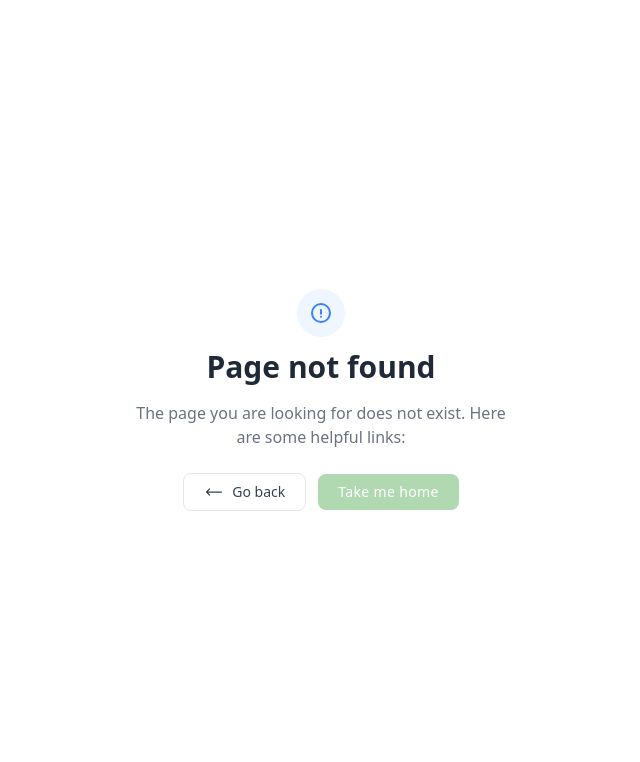
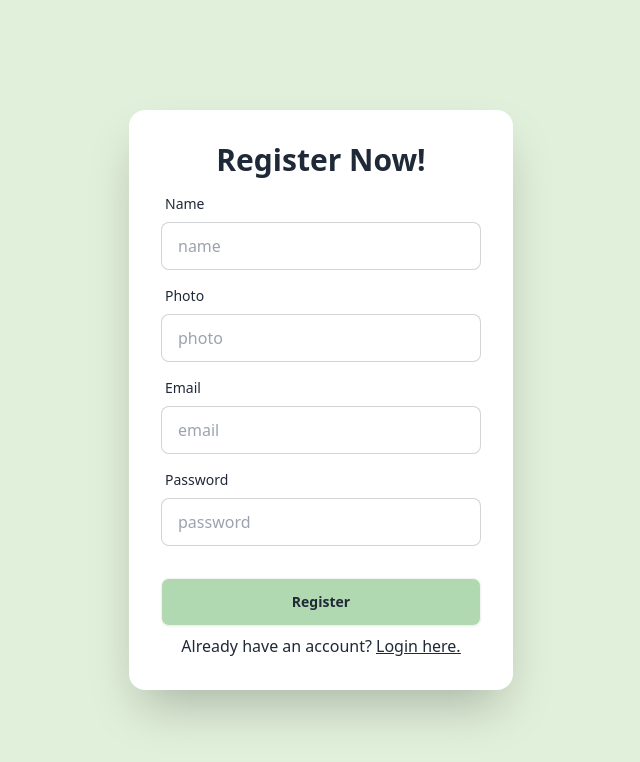
Before and after one commit to mohsinahmedarfat/Bookaroo, a React (Vite) app: page /register in a window 1280 px wide. Before the commit this address had no page. Shown: the top 762 px of the page, without its empty margins (319-959 px from the left). Built offline with nearby package versions, Linux system fonts and the light colour scheme.

Commit message:
add: login and register page and install firebase

```diff
--- a/package.json
+++ b/package.json
@@ -12,8 +12,10 @@
   "dependencies": {
     "@tanstack/react-query": "^5.51.23",
     "axios": "^1.7.4",
+    "firebase": "^10.13.0",
     "react": "^18.3.1",
     "react-dom": "^18.3.1",
+    "react-hook-form": "^7.52.2",
     "react-icons": "^5.3.0",
     "react-router-dom": "^6.26.0"
   },
--- a/src/components/BookCard.jsx
+++ b/src/components/BookCard.jsx
@@ -18,10 +18,10 @@ const BookCard = ({ book }) => {
       <div className="card-body p-4 items-center text-center">
         <h2 className="card-title">{bookName}</h2>
         <p>{description}</p>
-        <div className="font-medium">
+        <div className="flex font-medium">
           <span>{category}</span>
           <span className="mx-2 font-bold">|</span>
-          <span>
+          <span className="flex justify-center items-center gap-2">
             {ratings} <FaStar />
           </span>
           <span className="mx-2 font-bold">|</span>
--- /dev/null
+++ b/src/firebase.config.js
@@ -0,0 +1,21 @@
+// Import the functions you need from the SDKs you need
+import { initializeApp } from "firebase/app";
+import { getAuth } from "firebase/auth";
+// TODO: Add SDKs for Firebase products that you want to use
+// https://firebase.google.com/docs/web/setup#available-libraries
+
+// Your web app's Firebase configuration
+const firebaseConfig = {
+  apiKey: import.meta.env.VITE_apiKey,
+  authDomain: import.meta.env.VITE_authDomain,
+  projectId: import.meta.env.VITE_projectId,
+  storageBucket: import.meta.env.VITE_storageBucket,
+  messagingSenderId: import.meta.env.VITE_messagingSenderId,
+  appId: import.meta.env.VITE_appId,
+};
+
+// Initialize Firebase
+const app = initializeApp(firebaseConfig);
+const auth = getAuth(app);
+
+export default auth;
--- /dev/null
+++ b/src/hooks/useAuth.jsx
@@ -0,0 +1,9 @@
+import { useContext } from "react";
+import { AuthContext } from "../provider/AuthProvider";
+
+const useAuth = () => {
+  const auth = useContext(AuthContext);
+  return auth;
+};
+
+export default useAuth;
--- /dev/null
+++ b/src/pages/authentication/Login.jsx
@@ -0,0 +1,74 @@
+import { useForm } from "react-hook-form";
+import { Link } from "react-router-dom";
+
+const Login = () => {
+  const {
+    register,
+    handleSubmit,
+    formState: { errors },
+  } = useForm();
+
+  const onSubmit = (data) => console.log(data);
+
+  return (
+    <div className="hero bg-[#E1F0DA] min-h-screen">
+      <div className="card bg-base-100 w-full max-w-sm shrink-0 shadow-2xl">
+        <form onSubmit={handleSubmit(onSubmit)} className="card-body">
+          <h1 className="text-center text-3xl font-bold">Login Now!</h1>
+
+          <div className="form-control">
+            <label className="label">
+              <span className="label-text">Email</span>
+            </label>
+            <input
+              type="email"
+              placeholder="email"
+              className="input input-bordered"
+              {...register("email", { required: true })}
+            />
+            {errors.email && (
+              <small className="text-red-400 mt-2">
+                This field is required
+              </small>
+            )}
+          </div>
+
+          <div className="form-control">
+            <label className="label">
+              <span className="label-text">Password</span>
+            </label>
+            <input
+              type="password"
+              placeholder="password"
+              className="input input-bordered"
+              {...register("password", { required: true })}
+            />
+            {errors.password && (
+              <small className="text-red-400 mt-2">
+                This field is required
+              </small>
+            )}
+            <label className="label">
+              <a href="#" className="label-text-alt link link-hover">
+                Forgot password?
+              </a>
+            </label>
+          </div>
+          <div className="form-control mt-6">
+            <button className="btn bg-[#B0D9B1]">Login</button>
+          </div>
+          <div>
+            <h1 className="text-center">
+              Do not have an account?{" "}
+              <span className="underline hover:text-[#1A5319]">
+                <Link to="/register">Register here.</Link>
+              </span>{" "}
+            </h1>
+          </div>
+        </form>
+      </div>
+    </div>
+  );
+};
+
+export default Login;
--- /dev/null
+++ b/src/pages/authentication/Register.jsx
@@ -0,0 +1,100 @@
+import { useForm } from "react-hook-form";
+import { Link } from "react-router-dom";
+
+const Register = () => {
+  const {
+    register,
+    handleSubmit,
+    formState: { errors },
+  } = useForm();
+
+  const onSubmit = (data) => console.log(data);
+
+  return (
+    <div className="hero bg-[#E1F0DA] min-h-screen">
+      <div className="card bg-base-100 w-full max-w-sm shrink-0 shadow-2xl">
+        <form onSubmit={handleSubmit(onSubmit)} className="card-body">
+          <h1 className="text-center text-3xl font-bold">Register Now!</h1>
+
+          <div className="form-control">
+            <label className="label">
+              <span className="label-text">Name</span>
+            </label>
+            <input
+              type="name"
+              placeholder="name"
+              className="input input-bordered"
+              {...register("name", { required: true })}
+            />
+            {errors.name && (
+              <small className="text-red-400 mt-2">
+                This field is required
+              </small>
+            )}
+          </div>
+
+          <div className="form-control">
+            <label className="label">
+              <span className="label-text">Photo</span>
+            </label>
+            <input
+              type="photo"
+              placeholder="photo"
+              className="input input-bordered"
+              {...register("photo")}
+            />
+          </div>
+
+          <div className="form-control">
+            <label className="label">
+              <span className="label-text">Email</span>
+            </label>
+            <input
+              type="email"
+              placeholder="email"
+              className="input input-bordered"
+              {...register("email", { required: true })}
+            />
+            {errors.email && (
+              <small className="text-red-400 mt-2">
+                This field is required
+              </small>
+            )}
+          </div>
+
+          <div className="form-control">
+            <label className="label">
+              <span className="label-text">Password</span>
+            </label>
+            <input
+              type="password"
+              placeholder="password"
+              className="input input-bordered"
+              {...register("password", { required: true })}
+            />
+            {errors.password && (
+              <small className="text-red-400 mt-2">
+                This field is required
+              </small>
+            )}
+          </div>
+          <div className="form-control mt-6">
+            <button className="btn bg-[#B0D9B1] hover:bg-[#D6EFD8] hover:border hover:border-[#508D4E]">
+              Register
+            </button>
+          </div>
+          <div>
+            <h1 className="text-center">
+              Already have an account?{" "}
+              <span className="underline hover:text-[#1A5319]">
+                <Link to="/login">Login here.</Link>
+              </span>{" "}
+            </h1>
+          </div>
+        </form>
+      </div>
+    </div>
+  );
+};
+
+export default Register;
--- a/src/pages/books/Books.jsx
+++ b/src/pages/books/Books.jsx
@@ -5,11 +5,7 @@ import BookCard from "../../components/bookCard";
 const Books = () => {
   const axiosPublic = useAxiosPublic();
 
-  const {
-    data: books = [],
-    isLoading,
-    refetch,
-  } = useQuery({
+  const { data: books = [], isLoading } = useQuery({
     queryKey: ["books"],
     queryFn: async () => {
       const { data } = await axiosPublic.get("/books");
@@ -19,13 +15,16 @@ const Books = () => {
 
   console.log(books);
 
-  books.map((book) => console.log(book));
+  if (isLoading)
+    return (
+      <div className="flex justify-center h-[calc(100vh-64px)] items-center">
+        <span className="loading loading-spinner loading-md bg-[#1A5319]"></span>
+      </div>
+    );
 
   return (
     <div className="my-10">
-      <h1>books are here...</h1>
-
-      <div className="grid grid-cols-3 gap-6">
+      <div className="grid grid-cols-1 md:grid-cols-2 xl:grid-cols-3 gap-6">
         {books.map((book) => (
           <BookCard key={book?._id} book={book}></BookCard>
         ))}
--- /dev/null
+++ b/src/provider/AuthProvider.jsx
@@ -0,0 +1,17 @@
+import { createContext } from "react";
+
+export const AuthContext = createContext(null);
+
+const AuthProvider = ({ children }) => {
+  //   const authInfo = {
+  //     login,
+  //     logout,
+  //   };
+
+  return (
+    // <AuthContext.Provider value={authInfo}>{children}</AuthContext.Provider>
+    <AuthContext.Provider>{children}</AuthContext.Provider>
+  );
+};
+
+export default AuthProvider;
--- a/src/shared/Navbar.jsx
+++ b/src/shared/Navbar.jsx
@@ -1,9 +1,19 @@
-import { NavLink } from "react-router-dom";
+import { Link, NavLink } from "react-router-dom";
 
 const Navbar = () => {
   const navItems = (
     <>
       <li className="font-medium">
+        <NavLink
+          to="/"
+          className={({ isActive }) =>
+            isActive
+              ? "mx-2 py-2 border-2 border-b-emerald-700 border-transparent text-[#1A5319]"
+              : "mx-2 py-2 border-2 hover:border-2 hover:border-b-emerald-700 border-transparent hover:text-[#1A5319]"
+          }
+        >
+          Home
+        </NavLink>
         <NavLink
           to="/books"
           className={({ isActive }) =>
@@ -45,17 +55,23 @@ const Navbar = () => {
             {navItems}
           </ul>
         </div>
-        <img
-          src="/src/assets/Images/Bookaroo.png"
-          className="h-12 w-16"
-          alt=""
-        />
+        <Link to="/">
+          <img
+            src="/src/assets/Images/Bookaroo.png"
+            className="h-12 w-16"
+            alt=""
+          />
+        </Link>
       </div>
       <div className="navbar-end">
         <div className="hidden lg:flex">
           <ul className="menu-horizontal px-1">{navItems}</ul>
         </div>
-        <a className="btn btn-sm bg-[#B0D9B1]">Sign in</a>
+        <div>
+          <Link to="/login">
+            <button className="btn btn-sm bg-[#B0D9B1]">Sign in</button>
+          </Link>
+        </div>
       </div>
     </div>
   );
```
Also changed, not shown: src/main.jsx (+6 -3 lines), src/routes/Router.jsx (+10 -0 lines), 1 other file (tests, documents, lock files or other folders).
